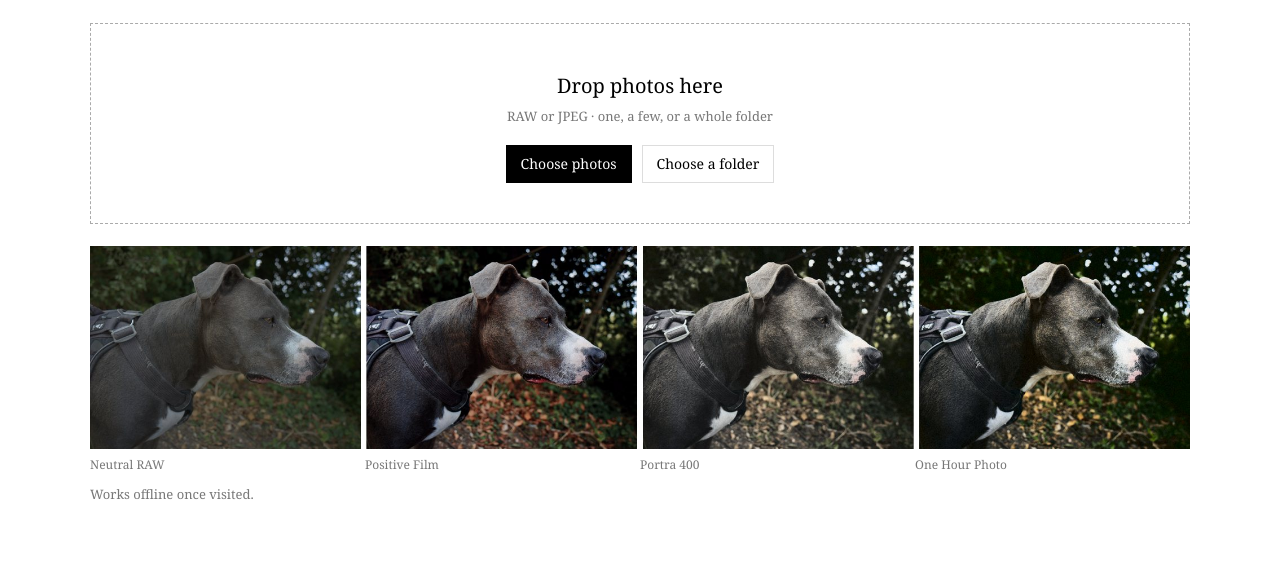
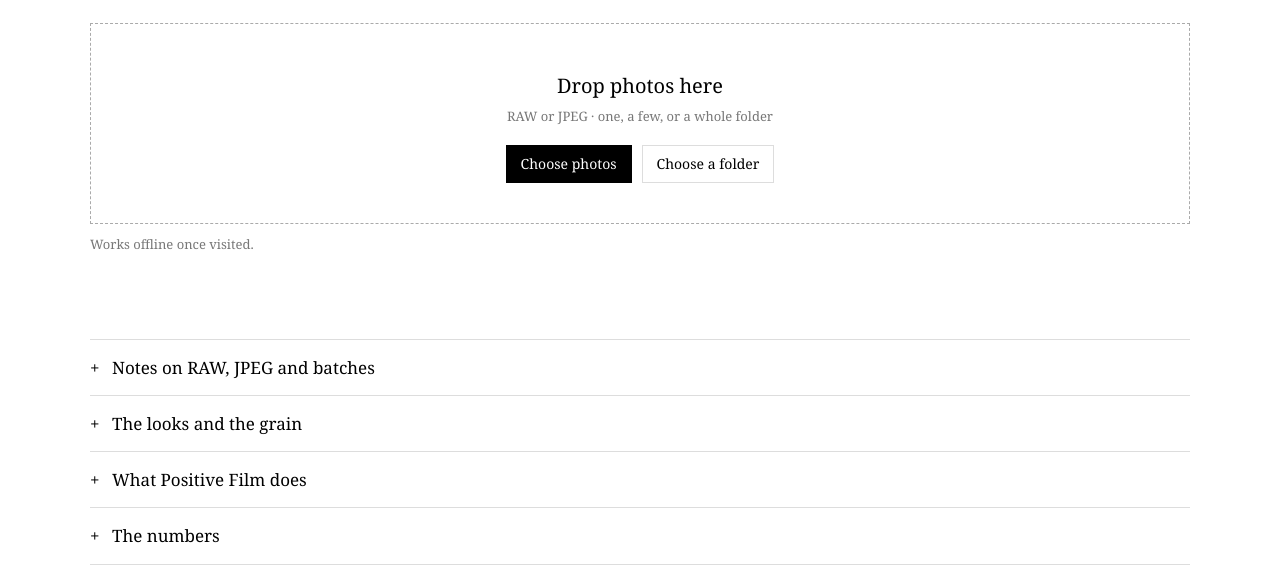
Before and after one commit to cardopoli/enricopolicardo.com, a plain HTML site: page tools/positive-film/index.html in a window 1280 px wide. Shown: the part 187-772 px from the top of the page. Drawn offline with Linux system fonts and the light colour scheme; a web font is replaced by a local one.

Commit message:
First screen: no sample image, just the drop box
Co-Authored-By: Claude Opus 5.5 <noreply@anthropic.com>
Claude-Session: https://claude.ai/code/session_01J6YqKjGeD2YxJN2bGxFHyT

```diff
--- a/tools/positive-film/index.html
+++ b/tools/positive-film/index.html
@@ -71,7 +71,6 @@ footer{margin-top:40px;padding-top:16px;font-size:12px;color:#777}
 <div id="empty">
 <div class="drop" id="drop" tabindex="0" role="button" aria-label="Add photos"><b>Drop photos here</b><p class="sub">RAW or JPEG · one, a few, or a whole folder</p>
 <div class="pick"><label class="button primary">Choose photos<input type="file" id="file" multiple accept=".dng,.rw2,.nef,.nrw,.cr2,.cr3,.arw,.orf,.raf,.pef,.srw,.3fr,.iiq,.jpg,.jpeg,.png,image/jpeg,image/png"></label><label class="button">Choose a folder<input type="file" id="folder" webkitdirectory multiple></label></div></div>
-<figure class="teaser"><img src="../../assets/positive-film/looks-dog-1.jpg" alt="The same photo of a grey dog four ways: neutral RAW, Positive Film, Portra 400 and One Hour Photo" width="1950" height="360"><figcaption><span>Neutral RAW</span><span>Positive Film</span><span>Portra 400</span><span>One Hour Photo</span></figcaption></figure>
 <p class="install"><span id="offlineNote">Works offline once visited.</span> <button id="install" type="button" hidden>Install as an app</button></p>
 </div>
 <div id="status" role="status" aria-live="polite"></div>
```
